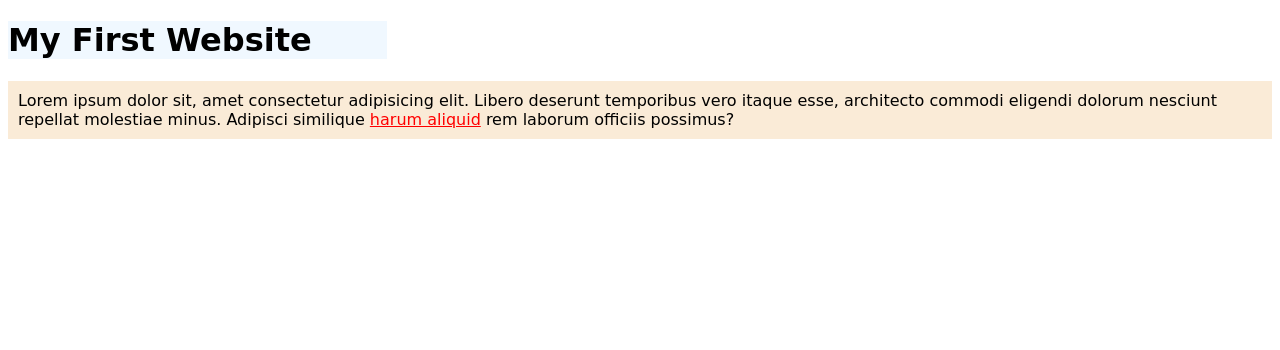
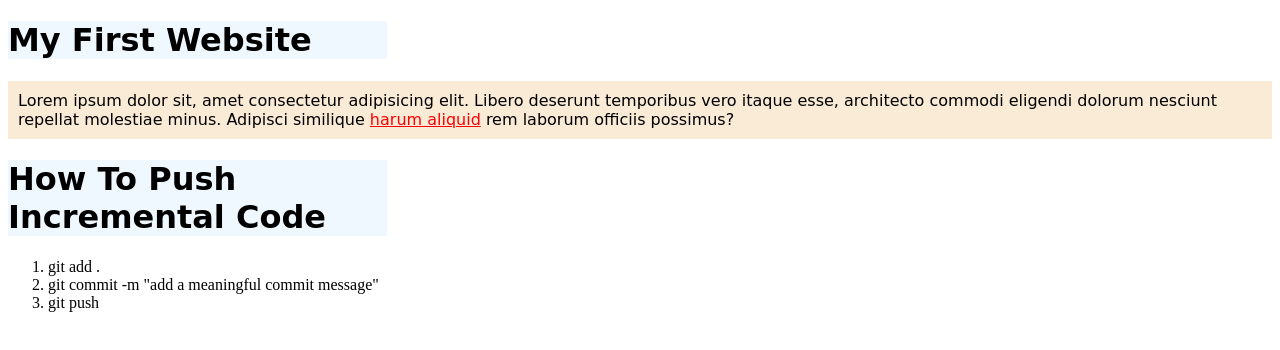
Before and after one commit to RaiyanSohel-byte/my-first-website, a plain HTML site: page index.html in a window 1280 px wide. Drawn offline with Linux system fonts and the light colour scheme.

Commit message:
push incremental code

```diff
--- a/index.html
+++ b/index.html
@@ -9,5 +9,13 @@
 <body>
  <h1>My First Website</h1>
  <p>Lorem ipsum dolor sit, amet consectetur adipisicing elit. Libero deserunt temporibus vero itaque esse, architecto commodi eligendi dolorum nesciunt repellat molestiae minus. Adipisci similique <span class="harum">harum aliquid</span> rem laborum officiis possimus?</p>
+ <div>
+    <h1>How To Push Incremental Code</h1>
+    <ol>
+        <li>git add .</li>
+        <li>git commit -m "add a meaningful commit message"</li>
+        <li>git push</li>
+    </ol>
+ </div>
 </body>
 </html>
```
